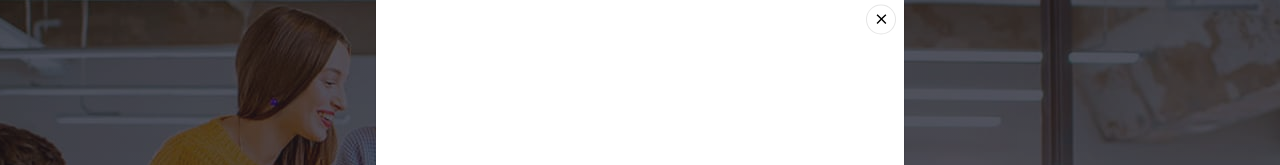
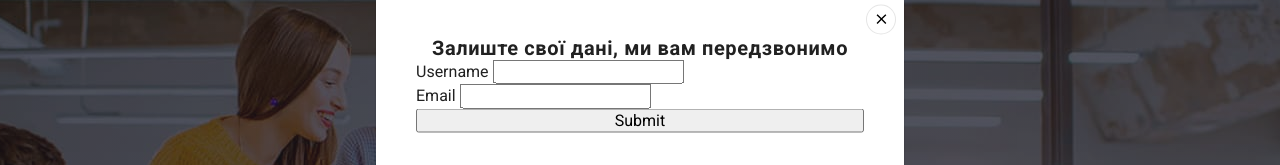
Before and after one commit to Ryzh313/goit-markup-hw-06, a plain HTML site: page index.html in a window 1280 px wide. Both pictures are taken after a click on the button "Замовити послугу". Shown: the part 113-278 px from the top of the page. Drawn offline with nearby package versions, Linux system fonts and the light colour scheme.

Commit message:
hw-6-modal-html

```diff
--- a/index.html
+++ b/index.html
@@ -478,6 +478,18 @@
             <use href="./images/icons.svg#close"></use>
           </svg>
         </button>
+        <p class="modal-title">Залиште свої дані, ми вам передзвонимо</p>
+        <form class="modal-form">
+          <label>
+            Username
+            <input type="text" name="username" autofocus />
+          </label>
+          <label>
+            Email
+            <input type="email" name="email" />
+          </label>
+          <button type="submit">Submit</button>
+        </form>
       </div>
     </div>
     <script src="./js/modal.js"></script>
--- a/styles/styles.css
+++ b/styles/styles.css
@@ -834,11 +834,17 @@ body {
 
   width: 528px;
   height: 581px;
+  padding: 40px 40px;
 
   background: #ffffff;
   box-shadow: 0px 1px 3px rgba(0, 0, 0, 0.12), 0px 1px 1px rgba(0, 0, 0, 0.14),
     0px 2px 1px rgba(0, 0, 0, 0.2);
   border-radius: 4px;
+}
+
+.modal-form {
+  display: flex;
+  flex-direction: column;
 }
 
 .modal-close-button {
@@ -858,6 +864,16 @@ body {
   cursor: pointer;
 }
 
+.modal-title {
+  font-weight: 700;
+  font-size: 20px;
+  line-height: 1.15;
+  text-align: center;
+  letter-spacing: 0.03em;
+
+  color: var(--primery-black-color);
+}
+
 .is-hidden {
   opacity: 0;
   visibility: hidden;
```
Also changed, not shown: portfolio.html (+12 -0 lines).
